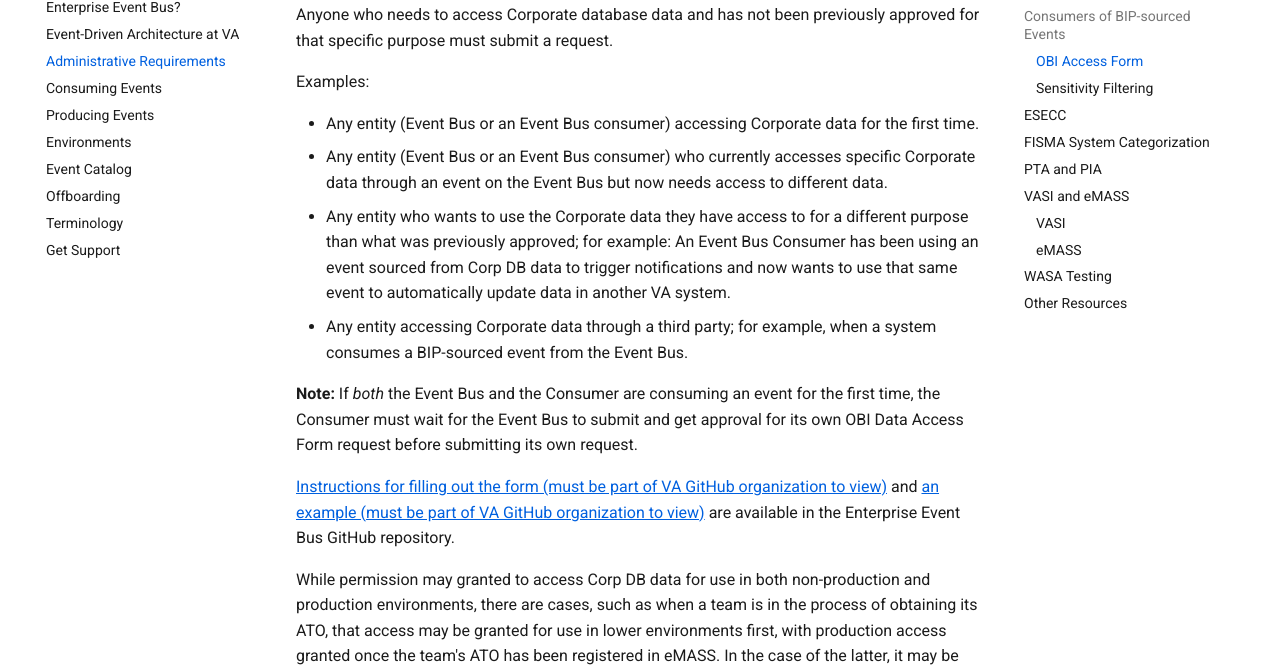
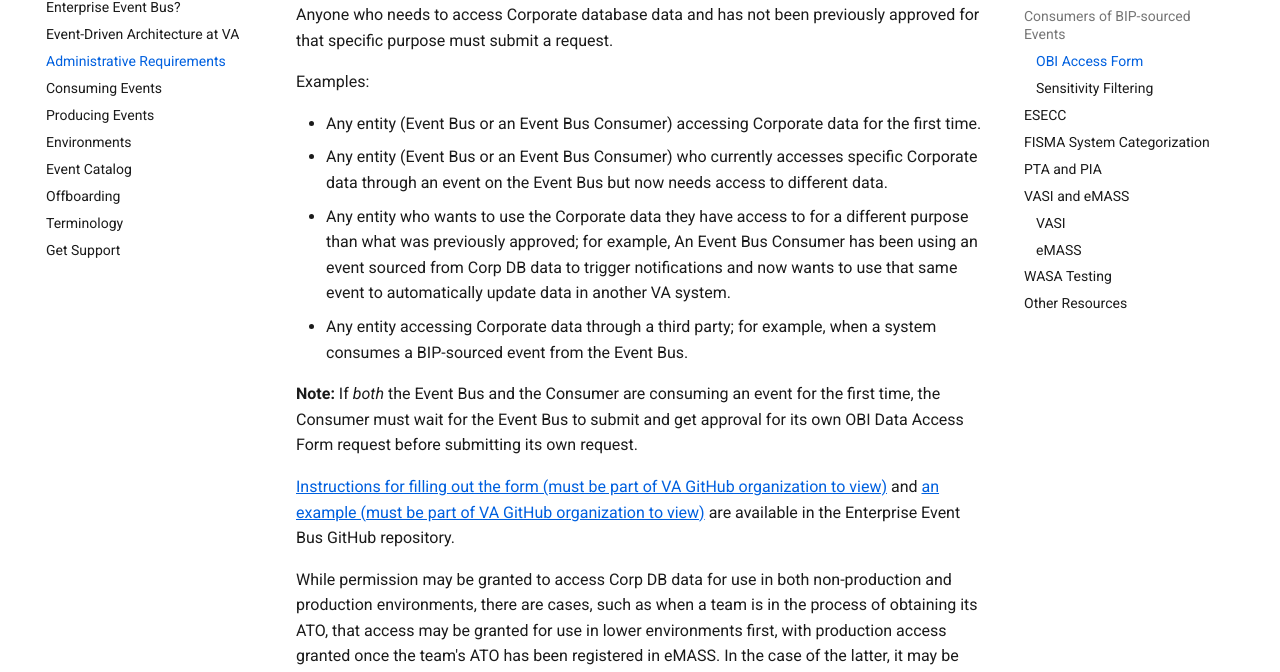
Before and after one commit to department-of-veterans-affairs/ves-event-bus-developer-portal, an MkDocs documentation site: the page built from docs/administrative-requirements.md, in a window 1280 px wide and 1400 px high, scrolled down 1352 px. Shown: the part 146-818 px from the top of the window. Built offline with MkDocs 1.6.1 and Material for MkDocs 9.7.7, drawn with Linux system fonts in a browser that asks for light colours; some of the changed text lies outside the part shown.

```diff
--- a/docs/administrative-requirements.md
+++ b/docs/administrative-requirements.md
@@ -51,16 +51,16 @@ Anyone who needs to access Corporate database data and has not been previously a
 
 Examples:
 
-* Any entity (Event Bus or an Event Bus consumer) accessing Corporate data for the first time.
-* Any entity (Event Bus or an Event Bus consumer) who currently accesses specific Corporate data through an event on the Event Bus but now needs access to different data.
-* Any entity who wants to use the Corporate data they have access to for a different purpose than what was previously approved; for example: An Event Bus Consumer has been using an event sourced from Corp DB data to trigger notifications and now wants to use that same event to automatically update data in another VA system.
+* Any entity (Event Bus or an Event Bus Consumer) accessing Corporate data for the first time.
+* Any entity (Event Bus or an Event Bus Consumer) who currently accesses specific Corporate data through an event on the Event Bus but now needs access to different data.
+* Any entity who wants to use the Corporate data they have access to for a different purpose than what was previously approved; for example, An Event Bus Consumer has been using an event sourced from Corp DB data to trigger notifications and now wants to use that same event to automatically update data in another VA system.
 * Any entity accessing Corporate data through a third party; for example, when a system consumes a BIP-sourced event from the Event Bus.
 
 **Note:** If _both_ the Event Bus and the Consumer are consuming an event for the first time, the Consumer must wait for the Event Bus to submit and get approval for its own OBI Data Access Form request before submitting its own request.
 
 [Instructions for filling out the form (must be part of VA GitHub organization to view)](https://github.com/department-of-veterans-affairs/VES/blob/master/research/Event%20Bus/Partner%20Teams/BIP%20Meetings%20and%20Materials/SOP_Corporate_DB_Access_Approval%20081123%201.pdf) and [an example (must be part of VA GitHub organization to view)](https://github.com/department-of-veterans-affairs/VES/blob/master/research/Event%20Bus/Partner%20Teams/BIP%20Meetings%20and%20Materials/CorpDB%20Application%20Access%20Enterprise%20Event%20Bus%20full%20production.pdf) are available in the Enterprise Event Bus GitHub repository.
 
-While permission may granted to access Corp DB data for use in both non-production and production environments, there are cases, such as when a team is in the process of obtaining its ATO, that access may be granted for use in lower environments first, with production access granted once the team's ATO has been registered in eMASS. In the case of the latter, it may be acceptable to submit only one request, as long as ATO confirmation is provided at some point during the Event Bus integration process.
+While permission may be granted to access Corp DB data for use in both non-production and production environments, there are cases, such as when a team is in the process of obtaining its ATO, that access may be granted for use in lower environments first, with production access granted once the team's ATO has been registered in eMASS. In the case of the latter, it may be acceptable to submit only one request, as long as ATO confirmation is provided at some point during the Event Bus integration process.
 
 ### Sensitivity Filtering
 
```
